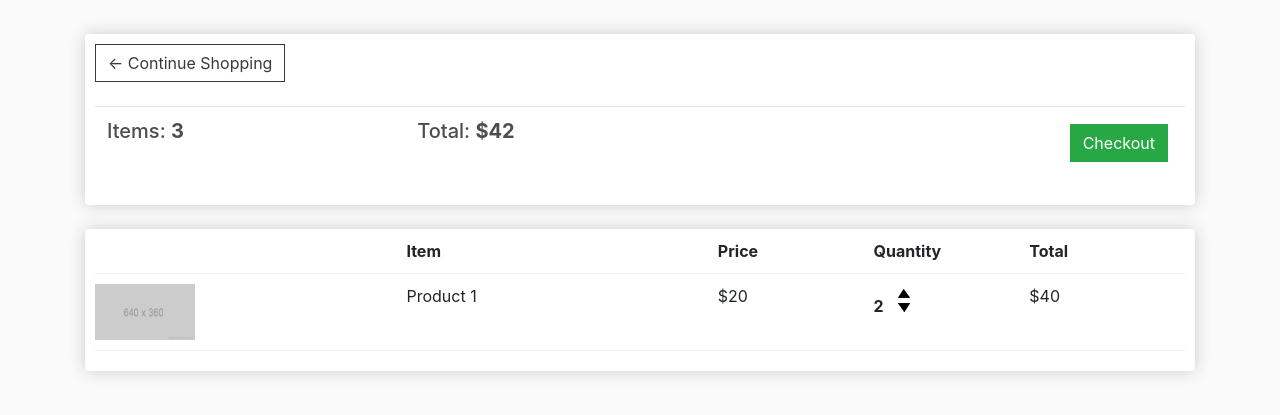
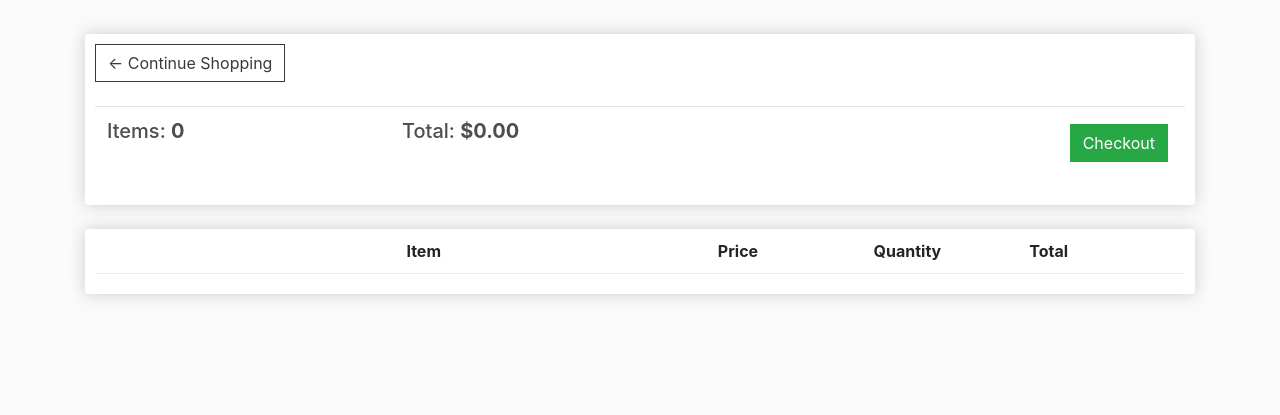
Before and after one commit to Somsubhra1/Django-Ecommerce-App, a Django app: page /cart/ in a window 1280 px wide. Shown: the part 57-472 px from the top of the page. Run offline with Django 3.2, Linux system fonts and the light colour scheme; lists and menus that the app fills with data are empty; some libraries are stand-ins or nearby versions.

Commit message:
cart page rendered

```diff
--- a/store/templates/store/cart.html
+++ b/store/templates/store/cart.html
@@ -10,10 +10,12 @@
       <table class="table">
         <tr>
           <th>
-            <h5>Items: <strong>3</strong></h5>
+            <h5>Items: <strong>{{order.get_cart_items}}</strong></h5>
           </th>
           <th>
-            <h5>Total: <strong>$42</strong></h5>
+            <h5>
+              Total: <strong>${{order.get_cart_total| floatformat:2}}</strong>
+            </h5>
           </th>
           <th>
             <a
@@ -35,14 +37,15 @@
         <div style="flex: 1"><strong>Quantity</strong></div>
         <div style="flex: 1"><strong>Total</strong></div>
       </div>
+      {% for item in items %}
       <div class="cart-row">
         <div style="flex: 2">
-          <img class="row-image" src="{% static 'images/placeholder.png' %}" />
+          <img class="row-image" src="{{item.product.imageURL}}" />
         </div>
-        <div style="flex: 2"><p>Product 1</p></div>
-        <div style="flex: 1"><p>$20</p></div>
+        <div style="flex: 2"><p>{{item.product.name}}</p></div>
+        <div style="flex: 1"><p>${{item.product.price|floatformat:2}}</p></div>
         <div style="flex: 1">
-          <p class="quantity">2</p>
+          <p class="quantity">{{item.quantity}}</p>
           <div class="quantity">
             <img
               class="chg-quantity"
@@ -55,8 +58,11 @@
             />
           </div>
         </div>
-        <div style="flex: 1"><p>$40</p></div>
+        <div style="flex: 1">
+          <p>${{item.get_total}}</p>
+        </div>
       </div>
+      {% endfor %}
     </div>
   </div>
 </div>
--- a/store/views.py
+++ b/store/views.py
@@ -10,7 +10,20 @@ def store(request):
 
 
 def cart(request):
-    context = {}
+    if request.user.is_authenticated:
+        customer = request.user.customer
+        order, created = Order.objects.get_or_create(
+            customer=customer, complete=False)
+
+        items = order.orderitem_set.all()
+    else:
+        items = []
+        order = {
+            'get_cart_total': 0,
+            'get_cart_items': 0
+        }
+
+    context = {'items': items, 'order': order}
     return render(request, 'store/cart.html', context)
 
 
```
Also changed, not shown: store/models.py (+19 -0 lines).
